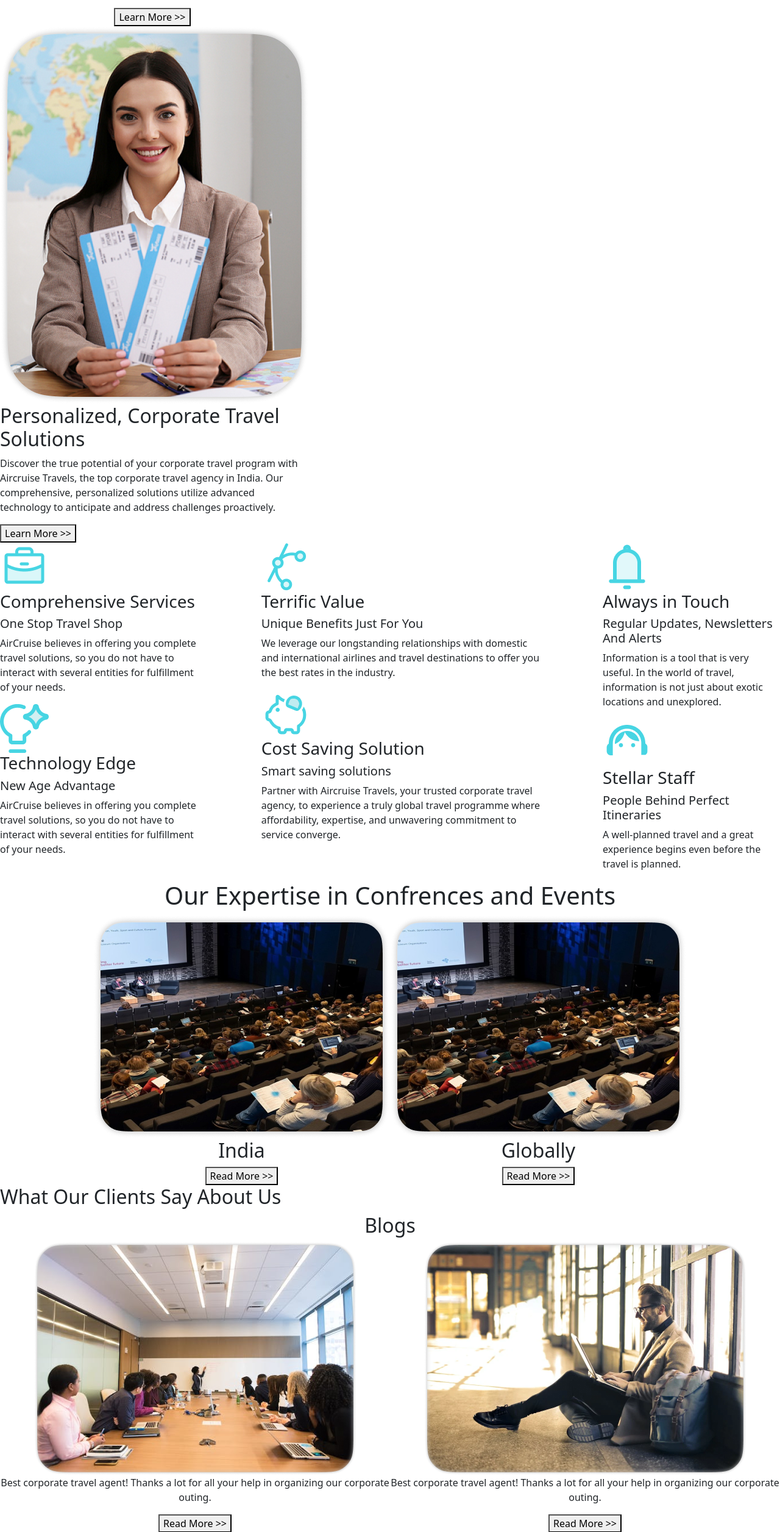
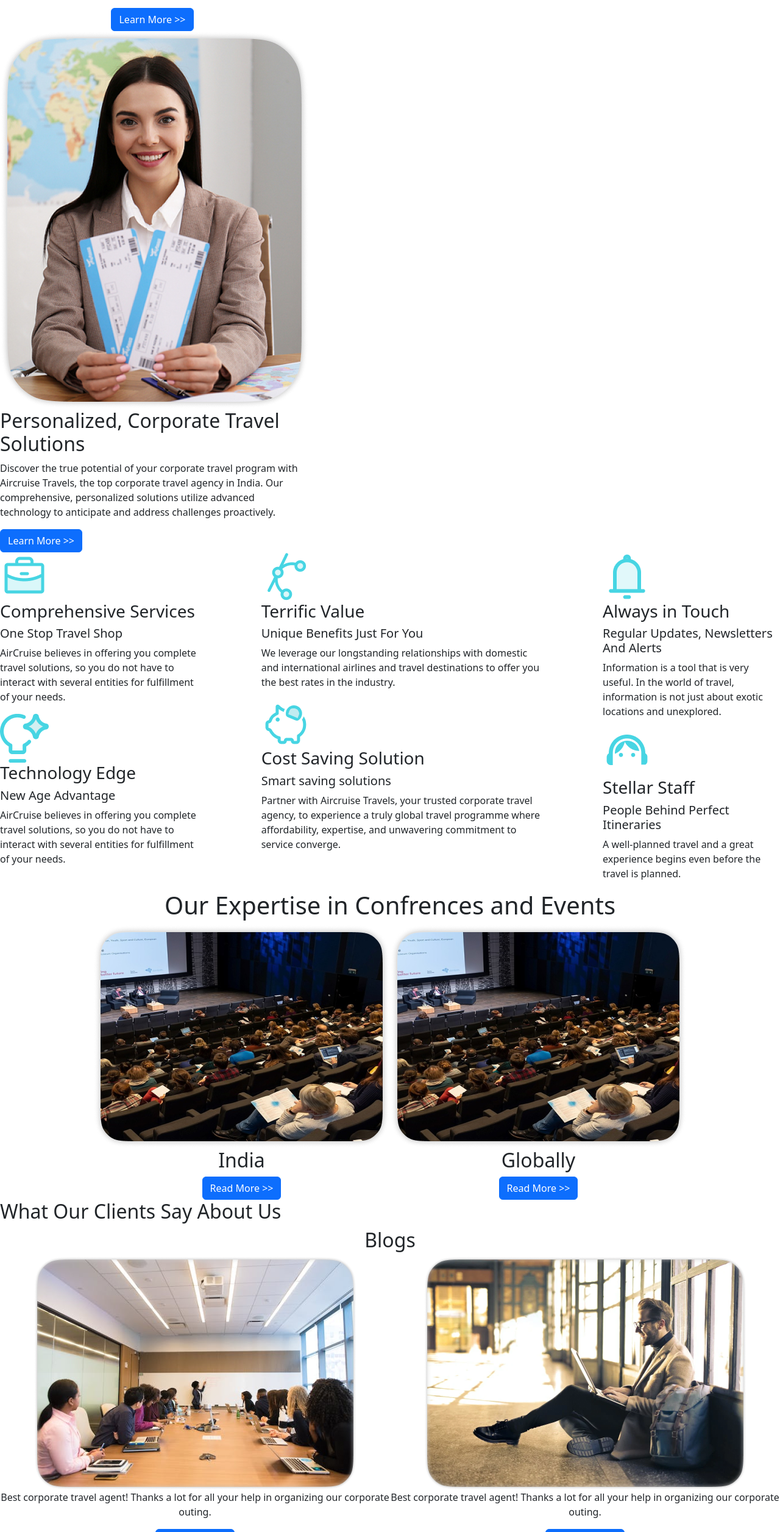
Before and after one commit to TheEthereumGuy/aircruise, a plain HTML site: page index.html in a window 1280 px wide. Shown: the part 975-3488 px from the top of the page at 61% size. Drawn offline with nearby package versions, Linux system fonts and the light colour scheme.

Commit message:
updated 3

```diff
--- a/index.html
+++ b/index.html
@@ -46,7 +46,7 @@
             <p>At Aircruise Travels, we are dedicated to providing an outstanding travel experience for your employees.
                 Whether you choose to book through our highly skilled team or using online booking tool, we ensure a
                 seamless integration of every detail and traveler preference.</p>
-            <button>Learn More >></button>
+            <button  class="btn btn-primary">Learn More >></button>
         </div>
         <div class="feature2">
             <img src="pic2.png" alt="">
@@ -54,7 +54,7 @@
             <p>Discover the true potential of your corporate travel program with Aircruise Travels, the top corporate
                 travel agency in India. Our comprehensive, personalized solutions utilize advanced technology to
                 anticipate and address challenges proactively.</p>
-            <button>Learn More >></button>
+            <button  class="btn btn-primary">Learn More >></button>
         </div>
     </div>
     <div class="whyus" style="display:flex; flex-direction: row; column-gap: 100px;">
@@ -138,12 +138,12 @@
             <div class="one">
                 <img src="expertise.png" alt="">
                 <h2>India</h2>
-                <button>Read More >></button>
+                <button class="btn btn-primary">Read More >></button>
             </div>
             <div class="two">
                 <img src="expertise.png" alt="">
                 <h2>Globally</h2>
-                <button>Read More >></button>
+                <button class="btn btn-primary">Read More >></button>
             </div>
         </div>
     </div>
@@ -156,12 +156,12 @@
             <div class="first">
                 <img src="coference.png" alt="">
                 <p>Best corporate travel agent! Thanks a lot for all your help in organizing our corporate outing.</p>
-                <button>Read More >></button>
+                <button class="btn btn-primary">Read More >></button>
             </div>
             <div class="second">
                 <img src="business.png" alt="">
                 <p>Best corporate travel agent! Thanks a lot for all your help in organizing our corporate outing.</p>
-                <button>Read More >></button>
+                <button class="btn btn-primary">Read More >></button>
             </div>
         </div>
     </div>
```
